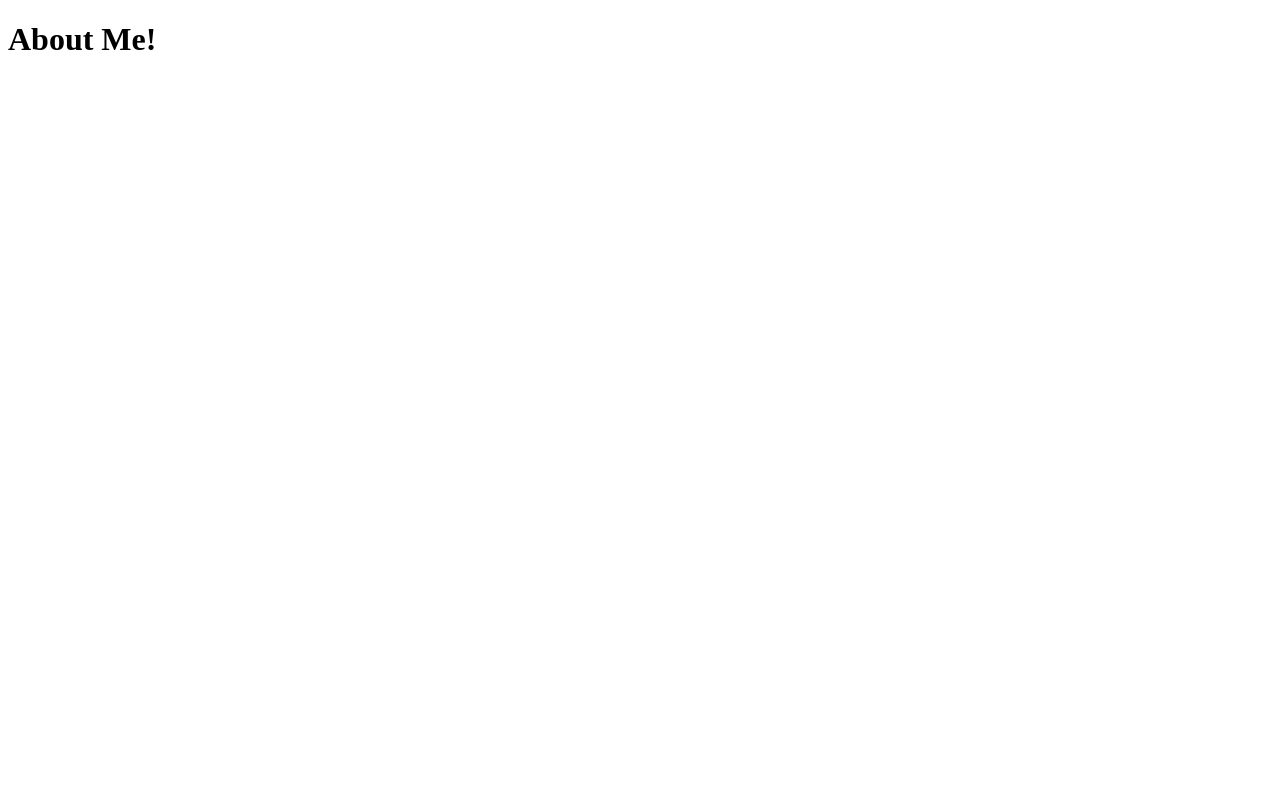
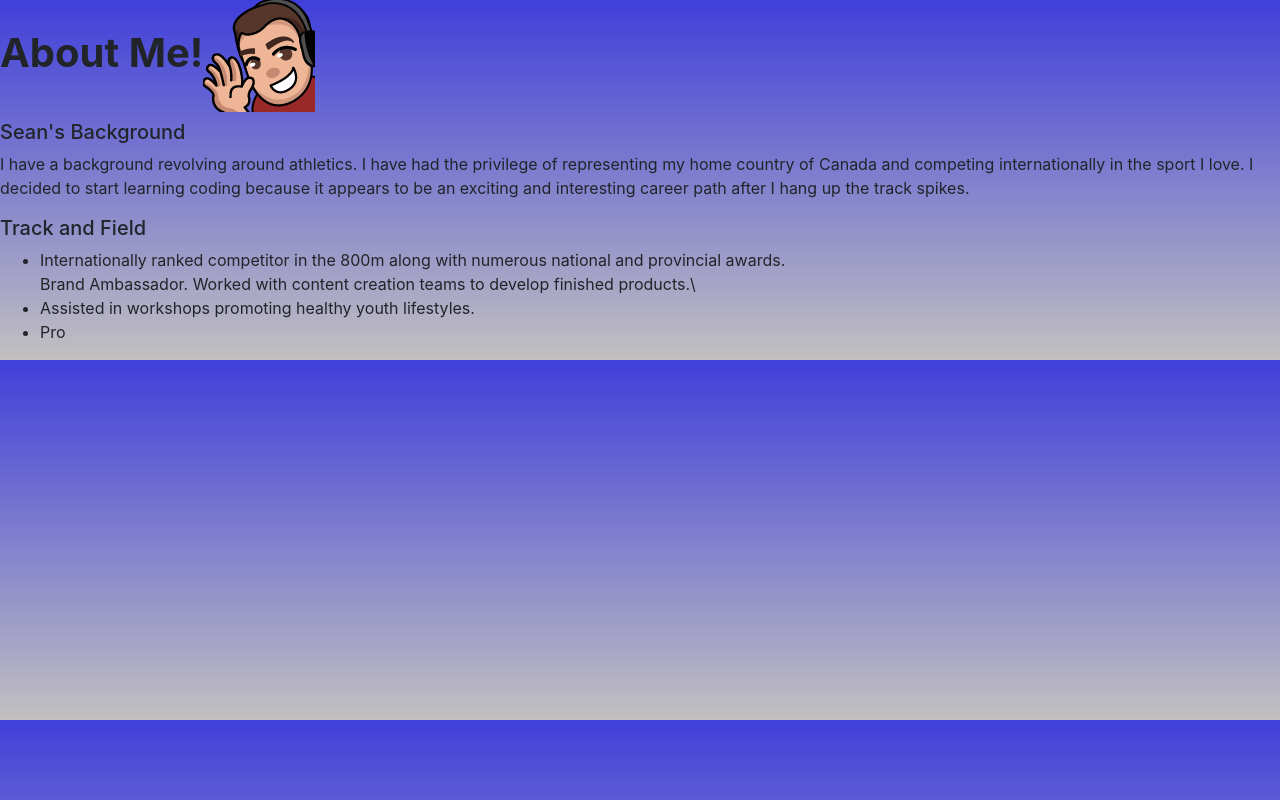
Before and after one commit to CanadianRunner/Portfolio-Project, a plain HTML site: page index.html in a window 1280 px wide. Drawn offline with Linux system fonts and the light colour scheme.

Commit message:
add informational text about background/education

```diff
--- a/css/styles.css
+++ b/css/styles.css
@@ -0,0 +1,3 @@
+body {
+  background: linear-gradient(rgb(63, 63, 219), rgb(194, 192, 192));
+}
--- a/index.html
+++ b/index.html
@@ -1,15 +1,32 @@
 <!DOCTYPE html>
 <html lang="en">
+
 <head>
-  <meta charset="UTF-8">
-  <meta http-equiv="X-UA-Compatible" content="IE=edge">
-  <meta name="viewport" content="width=device-width, initial-scale=1.0">
   <title>Sean's Portfolio</title>
-  <link ref="css/bootstrap.css" rel="stylesheet" type="text/css">
-  <link href="css/styles.css" rel="stylesheet" type="text/css"
+  <link href="css/bootstrap.css" rel="stylesheet" type="text/css">
+  <link href="css/styles.css" rel="stylesheet" type="text/css" media="all">
 </head>
-<h1><strong>About Me!</strong></h1>
-<body>
 
-</body>
+<body class="background-div">
+  <h1><Strong>About Me!</Strong><img src="Images/sean112.jpg" alt="logo"></h1>
+
+  <body>
+    <div class="content">
+      <h5>Sean's Background</h5>
+      <p>I have a background revolving around athletics. I have had the privilege of representing my home country of
+        Canada and competing internationally in the sport I love. I decided to start learning coding because it appears
+        to be an exciting and interesting career path after I hang up the track spikes.</p>
+      <h5>Track and Field</h5>
+      <ul>
+        <li>Internationally ranked competitor in the 800m along with numerous national and provincial awards.</li>
+        <lil>Brand Ambassador.</lil>
+        <lil>Worked with content creation teams to develop finished products.</lil>\
+        <li>Assisted in workshops promoting healthy youth lifestyles.</li>
+        <li>Pro</li>
+      </ul>
+
+    </div>
+
+  </body>
+
 </html>
```
Also changed, not shown: Images/Gaming.jpg (added), Images/Sean.jpg (added), Images/documents.jpg (added), Images/sean112.jpg (added), Images/working.jpg (added).
